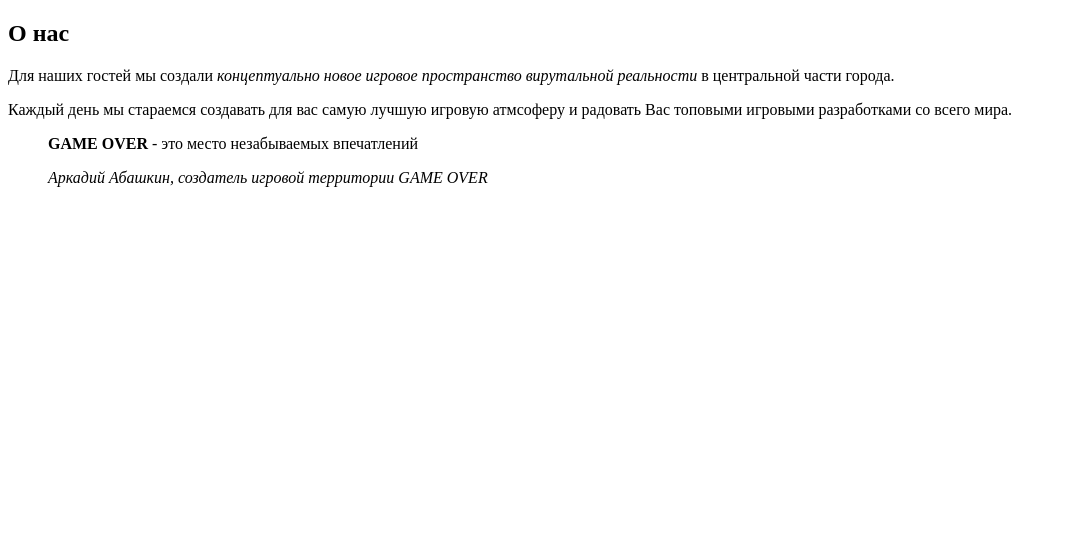
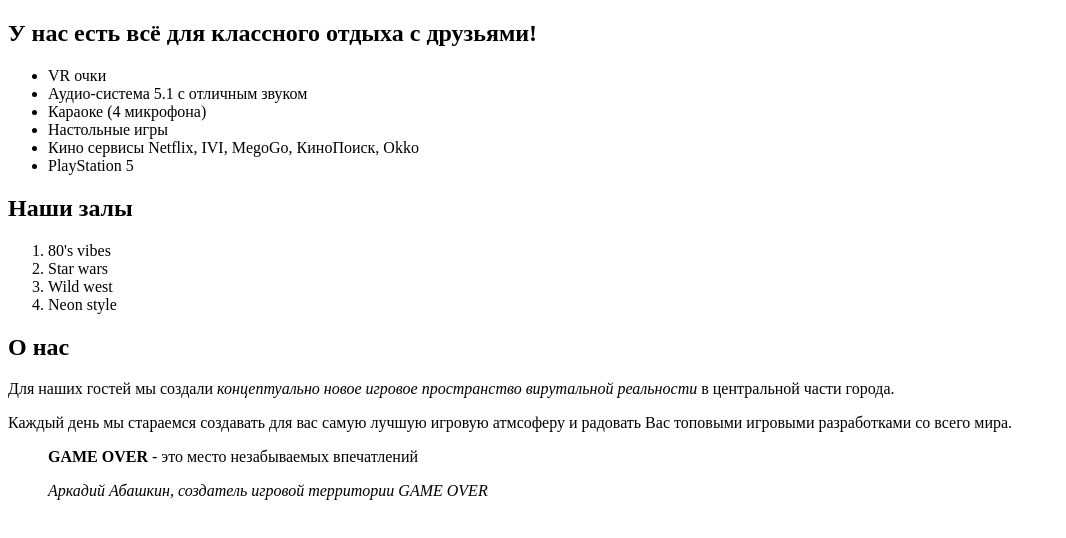
Before and after one commit to roman-tsepa/GO, a plain HTML site: page index.html in a window 1280 px wide. Shown: the whole page, without its empty margins (0-1066 px from the left). Drawn offline with Linux system fonts and the light colour scheme.

Commit message:
init project GO

```diff
--- a/index.html
+++ b/index.html
@@ -7,19 +7,39 @@
   </head>
 
   <body>
+
+    <h2>У нас есть всё для классного отдыха с друзьями!</h2>
+
+    <ul>
+      <li>VR очки</li>
+      <li>Аудио-система 5.1 с отличным звуком</li>
+      <li>Караоке (4 микрофона)</li>
+      <li>Настольные игры</li>
+      <li>Кино сервисы Netflix, IVI, MegoGo, КиноПоиск, Okko</li>
+      <li>PlayStation 5</li>
+    </ul>
+
+    <h2>Наши залы</h2>
+
+    <ol>
+      <li>80's vibes</li>
+      <li>Star wars</li>
+      <li>Wild west</li>
+      <li>Neon style</li>
+    </ol>
+
     <h2>О нас</h2>
 
-  <div>
     <p>Для наших гостей мы создали <em>концептуально новое игровое пространство вирутальной реальности</em> в центральной части города.</p>
 
     <p>Каждый день мы стараемся создавать для вас самую лучшую игровую атмсоферу и радовать Вас топовыми игровыми разработками со всего мира.</p>
-  </div>
 
     <blockquote>
       <p><strong>GAME OVER</strong> - это место незабываемых впечатлений</p>
 
       <p><cite>Аркадий Абашкин, создатель игровой территории GAME OVER</cite></p>
     </blockquote>
+
   </body>
 
 </html>
```
Lines whose indentation alone changed are shown as unchanged.
